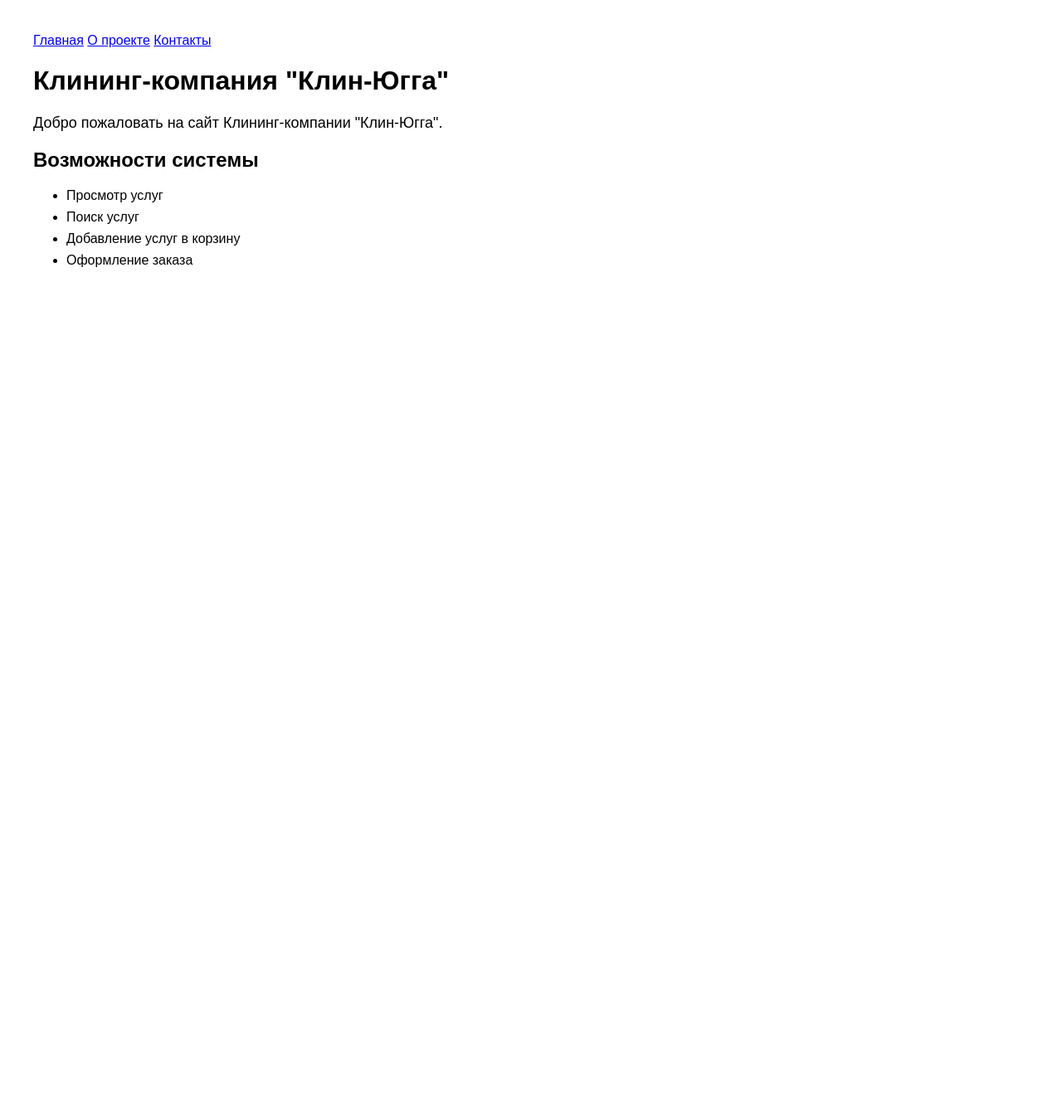
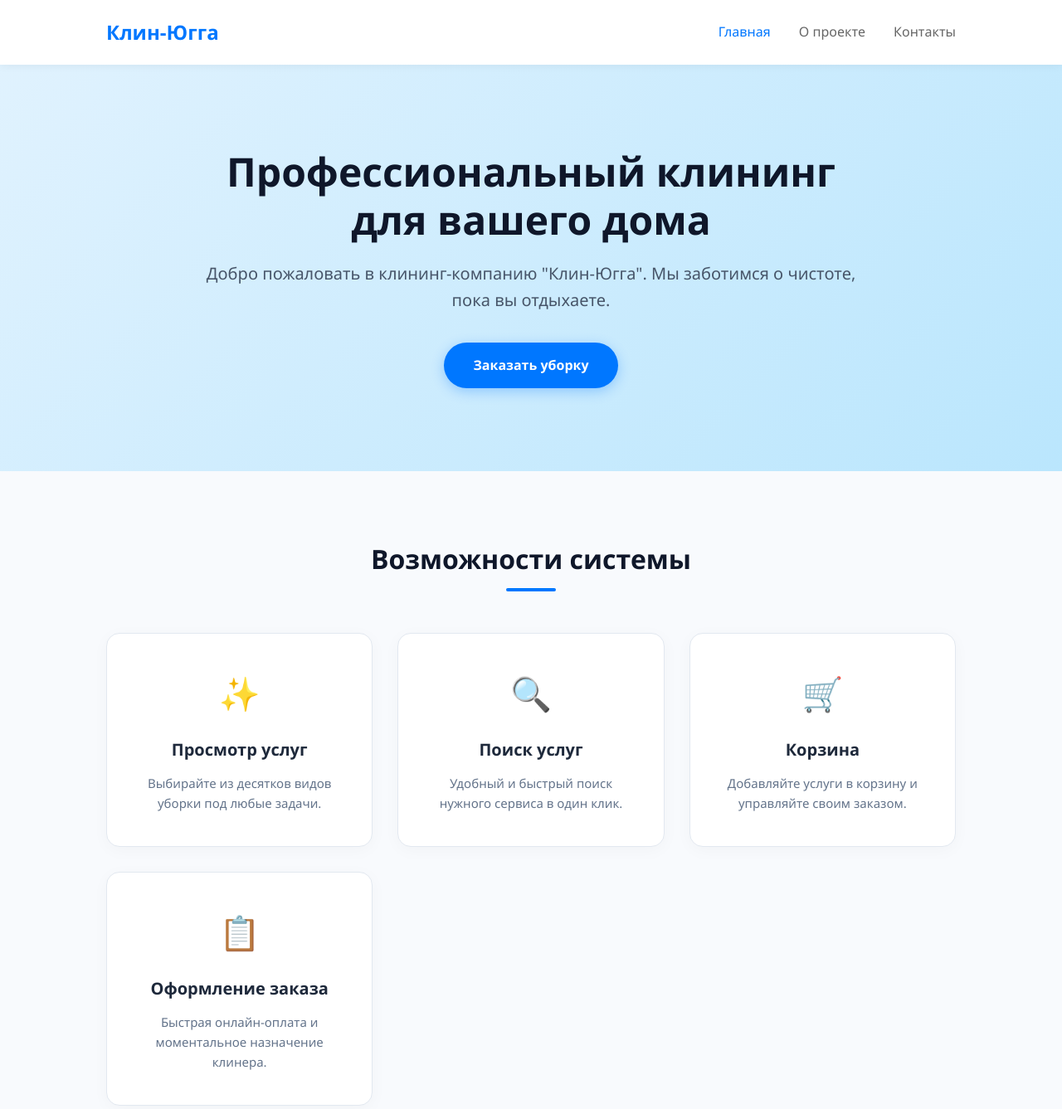
Before and after one commit to alisagerasimova/online-clining, a plain HTML site: page index.html in a window 1280 px wide. Shown: the whole page at 83% size. Before the commit the page ends 800 px from the top, so only its background shows below. Drawn offline with Linux system fonts and the light colour scheme.

Commit message:
Изменили стиль
по запросу Евгения Романовича

```diff
--- a/css/style.css
+++ b/css/style.css
@@ -1,16 +1,163 @@
-body {
-    font-family: Arial, sans-serif;
-    margin: 40px;
+/* Общие стили и сброс отступов */
+* {
+    margin: 0;
+    padding: 0;
+    box-sizing: border-box;
 }
 
-h1 {
-    font-size: 32px;
+body {
+    font-family: 'Segoe UI', Arial, sans-serif;
+    color: #333333;
+    background-color: #f8fafd;
+    line-height: 1.6;
 }
 
-p {
-    font-size: 18px;
+/* Шапка и навигация */
+.navbar {
+    display: flex;
+    justify-content: space-between;
+    align-items: center;
+    padding: 20px 10%;
+    background-color: #ffffff;
+    box-shadow: 0 2px 10px rgba(0, 0, 0, 0.05);
+    position: sticky;
+    top: 0;
+    z-index: 100;
 }
 
-li {
-    margin-bottom: 8px;
+.logo {
+    font-size: 24px;
+    font-weight: 700;
+    color: #0077ff;
 }
+
+.nav-links a {
+    text-decoration: none;
+    color: #666666;
+    margin-left: 30px;
+    font-weight: 500;
+    transition: color 0.3s ease;
+}
+
+.nav-links a:hover, .nav-links a.active {
+    color: #0077ff;
+}
+
+/* Главный баннер (Hero) */
+.hero {
+    background: linear-gradient(135deg, #e0f2fe 0%, #bae6fd 100%);
+    padding: 100px 10%;
+    text-align: center;
+}
+
+.hero-content {
+    max-width: 800px;
+    margin: 0 auto;
+}
+
+.hero h1 {
+    font-size: 48px;
+    color: #0f172a;
+    line-height: 1.2;
+    margin-bottom: 20px;
+}
+
+.hero .subtitle {
+    font-size: 20px;
+    color: #475569;
+    margin-bottom: 35px;
+}
+
+/* Кнопка */
+.btn-primary {
+    display: inline-block;
+    background-color: #0077ff;
+    color: #ffffff;
+    text-decoration: none;
+    padding: 15px 35px;
+    border-radius: 50px;
+    font-weight: 600;
+    box-shadow: 0 4px 15px rgba(0, 119, 255, 0.3);
+    transition: transform 0.2s, background-color 0.2s;
+}
+
+.btn-primary:hover {
+    background-color: #005fd1;
+    transform: translateY(-2px);
+}
+
+/* Блок возможностей (Сетка карточек) */
+.features {
+    padding: 80px 10%;
+    text-align: center;
+}
+
+.features h2 {
+    font-size: 32px;
+    color: #0f172a;
+    margin-bottom: 50px;
+    position: relative;
+}
+
+.features h2::after {
+    content: '';
+    display: block;
+    width: 60px;
+    height: 4px;
+    background-color: #0077ff;
+    margin: 10px auto 0;
+    border-radius: 2px;
+}
+
+.features-grid {
+    display: grid;
+    grid-template-columns: repeat(auto-fit, minmax(250px, 1fr));
+    gap: 30px;
+}
+
+.feature-card {
+    background-color: #ffffff;
+    padding: 40px 30px;
+    border-radius: 16px;
+    box-shadow: 0 4px 20px rgba(0, 0, 0, 0.03);
+    transition: transform 0.3s, box-shadow 0.3s;
+    border: 1px solid #e2e8f0;
+}
+
+.feature-card:hover {
+    transform: translateY(-5px);
+    box-shadow: 0 10px 30px rgba(0, 119, 255, 0.1);
+}
+
+.feature-card .icon {
+    font-size: 40px;
+    margin-bottom: 20px;
+}
+
+.feature-card h3 {
+    font-size: 20px;
+    color: #1e293b;
+    margin-bottom: 12px;
+}
+
+.feature-card p {
+    font-size: 15px;
+    color: #64748b;
+}
+
+/* Адаптивность для мобильных устройств */
+@media (max-width: 768px) {
+    .navbar {
+        flex-direction: column;
+        gap: 15px;
+    }
+    .nav-links a {
+        margin: 0 15px;
+    }
+    .hero h1 {
+        font-size: 32px;
+    }
+    .hero .subtitle {
+        font-size: 16px;
+    }
+}
--- a/index.html
+++ b/index.html
@@ -2,26 +2,57 @@
 <html lang="ru">
 <head>
     <meta charset="UTF-8">
+    <meta name="viewport" content="width=device-width, initial-scale=1.0">
     <title>Клининг-компания "Клин-Югга"</title>
     <link rel="stylesheet" href="css/style.css">
 </head>
 <body>
-    <nav>
-    <a href="#">Главная</a>
-    <a href="#">О проекте</a>
-    <a href="#">Контакты</a>
-    </nav>
 
-    <h1>Клининг-компания "Клин-Югга"</h1>
-    <p>
-        Добро пожаловать на сайт Клининг-компании "Клин-Югга".
-    </p>
-    <h2>Возможности системы</h2>
-    <ul>
-        <li>Просмотр услуг</li>
-        <li>Поиск услуг</li>
-        <li>Добавление услуг в корзину</li>
-        <li>Оформление заказа</li>
-    </ul>
+    <!-- Шапка сайта с навигацией -->
+    <header class="navbar">
+        <div class="logo">Клин-Югга</div>
+        <nav class="nav-links">
+            <a href="#" class="active">Главная</a>
+            <a href="#">О проекте</a>
+            <a href="#">Контакты</a>
+        </nav>
+    </header>
+
+    <!-- Главный блок (Hero section) -->
+    <main class="hero">
+        <div class="hero-content">
+            <h1>Профессиональный клининг для вашего дома</h1>
+            <p class="subtitle">Добро пожаловать в клининг-компанию "Клин-Югга". Мы заботимся о чистоте, пока вы отдыхаете.</p>
+            <a href="#" class="btn-primary">Заказать уборку</a>
+        </div>
+    </main>
+
+    <!-- Блок возможностей -->
+    <section class="features">
+        <h2>Возможности системы</h2>
+        <div class="features-grid">
+            <div class="feature-card">
+                <div class="icon">✨</div>
+                <h3>Просмотр услуг</h3>
+                <p>Выбирайте из десятков видов уборки под любые задачи.</p>
+            </div>
+            <div class="feature-card">
+                <div class="icon">🔍</div>
+                <h3>Поиск услуг</h3>
+                <p>Удобный и быстрый поиск нужного сервиса в один клик.</p>
+            </div>
+            <div class="feature-card">
+                <div class="icon">🛒</div>
+                <h3>Корзина</h3>
+                <p>Добавляйте услуги в корзину и управляйте своим заказом.</p>
+            </div>
+            <div class="feature-card">
+                <div class="icon">📋</div>
+                <h3>Оформление заказа</h3>
+                <p>Быстрая онлайн-оплата и моментальное назначение клинера.</p>
+            </div>
+        </div>
+    </section>
+
 </body>
 </html>
```
